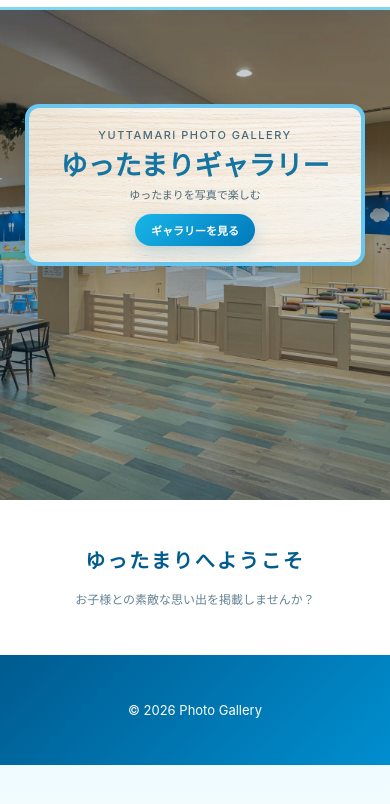
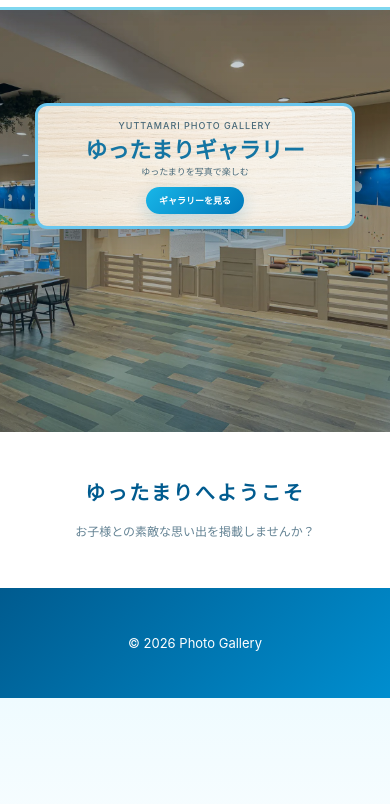
Before and after one commit to sanma33/yutamari, a plain HTML site: page photo-gallery/index.html in a window 390 px wide. Shown: the part 40-844 px from the top of the page. Drawn offline with Linux system fonts and the light colour scheme.

Commit message:
Update style.css

```diff
--- a/photo-gallery/css/style.css
+++ b/photo-gallery/css/style.css
@@ -597,49 +597,53 @@
 
   /* メイン画像エリア */
 
-  .hero {
-    min-height: 58vh;
-    padding: 20px 10px;
+
+
+    .hero {
+    min-height: 50vh;
+    padding: 14px 8px;
   }
 
   .hero-content {
-    width: 92%;
-    max-width: 360px;
+    width: 88%;
+    max-width: 320px;
 
-    padding: 14px 14px 16px;
+    padding: 10px 12px 12px;
 
-    transform: translateY(-70px);
+    transform: translateY(-55px);
 
-    border-width: 4px;
-    border-radius: 14px;
+    border-width: 3px;
+    border-radius: 12px;
   }
 
   .hero-subtitle {
-    font-size: 8px;
-    letter-spacing: 1.5px;
+    font-size: 7px;
+    letter-spacing: 1px;
   }
 
   .hero h2 {
-    margin: 7px 0 6px;
+    margin: 5px 0 4px;
 
-    font-size: 27px;
-    line-height: 1.15;
+    font-size: 22px;
+    line-height: 1.1;
   }
 
   .hero p {
-    margin: 5px 0 0;
+    margin: 4px 0 0;
 
-    font-size: 11px;
-    line-height: 1.5;
+    font-size: 9px;
+    line-height: 1.4;
   }
 
   .main-button {
-    margin-top: 10px;
+    margin-top: 8px;
 
-    padding: 8px 16px;
+    padding: 7px 13px;
 
-    font-size: 11px;
+    font-size: 9px;
   }
+
+}
 
 
   /* 下の説明部分 */
```
